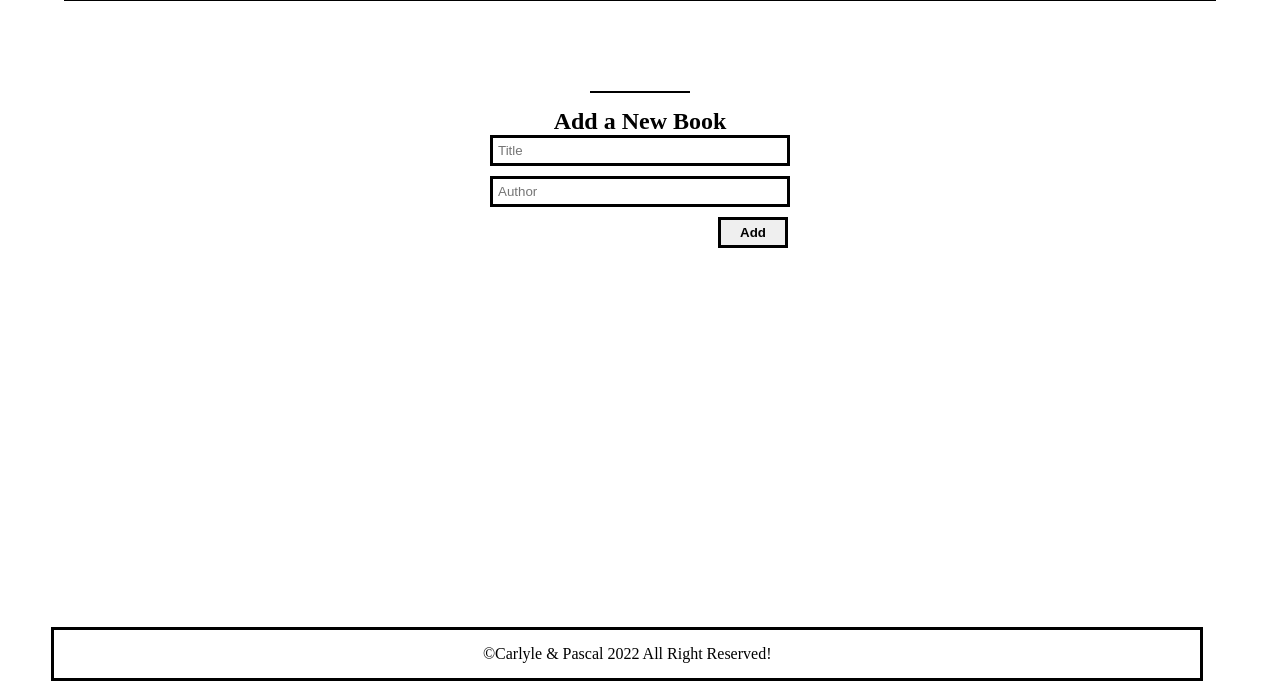
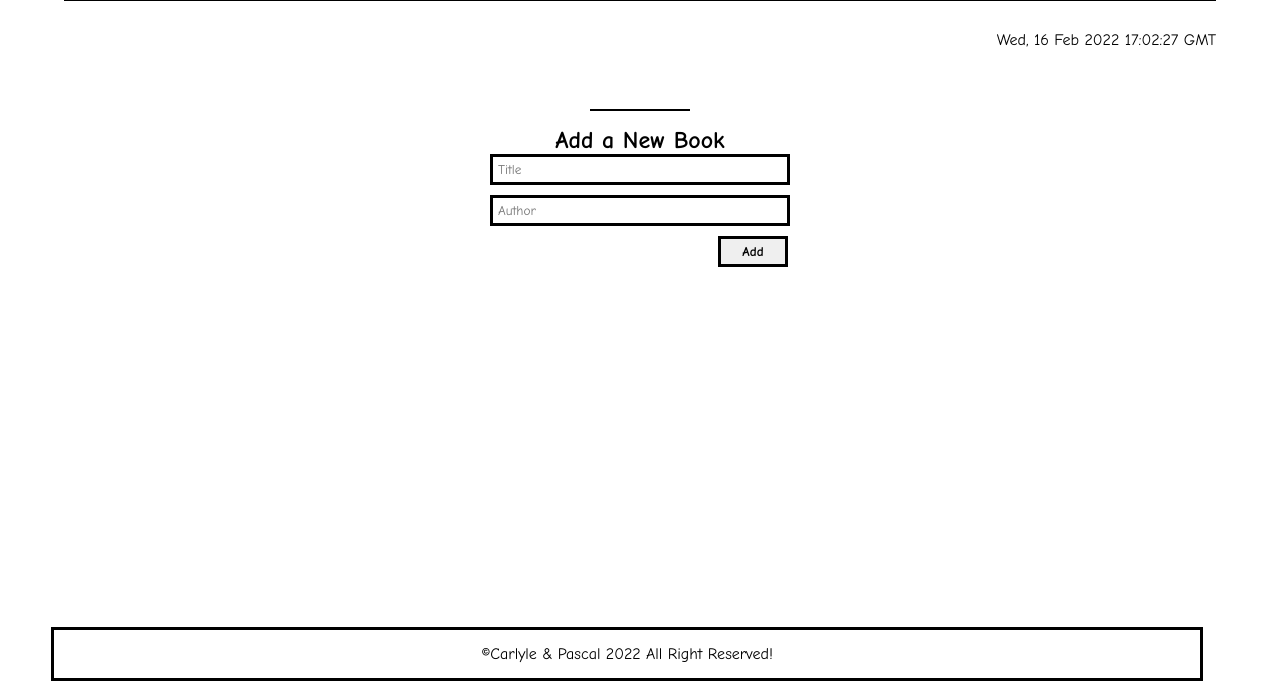
Before and after one commit to carlylechia/Awesome-Book-Codes, a website: page index.html in a window 1280 px wide. Shown: the part 103-800 px from the top of the page. Drawn offline with Linux system fonts and the light colour scheme.

Commit message:
Add time to js

```diff
--- a/books.css
+++ b/books.css
@@ -2,6 +2,7 @@
   margin: 0;
   padding: 0;
   box-sizing: border-box;
+  font-family: 'Comic Sans MS', 'Comic Sans', cursive;
 }
 
 h1 {
@@ -166,7 +167,7 @@ form button {
   padding: 8px;
 }
 
-.date-area {
+#date-area {
   display: flex;
   justify-content: flex-end;
   margin: 30px 5% 0 0;
--- a/classes.js
+++ b/classes.js
@@ -110,3 +110,8 @@ const showContactInfo = () => {
 navContact.addEventListener('click', showContactInfo);
 navAdd.addEventListener('click', showAddForm);
 navList.addEventListener('click', showBooks);
+
+const displayTime = () => {
+  document.getElementById('date-area').innerHTML = new Date().toUTCString();
+  setTimeout(displayTime, 1000);
+};
--- a/index.html
+++ b/index.html
@@ -9,7 +9,7 @@
 
     <title>Awesome Books</title>
   </head>
-  <body>
+  <body onload=displayTime();>
     <nav class="nav">
       <h1 class="nav-title">Awesome Books</h1>
       <ul>
@@ -18,8 +18,8 @@
         <li class=""><a href="#" id="contact">Contact</a></li>
       </ul>
     </nav>
-    <div class="date-area">
-      <p class="date"></p>
+    <div class="date-area" id="date-area">
+      hello
     </div>
     <section class="hide section1">
       <h2>All Awesome Books</h2>
```
